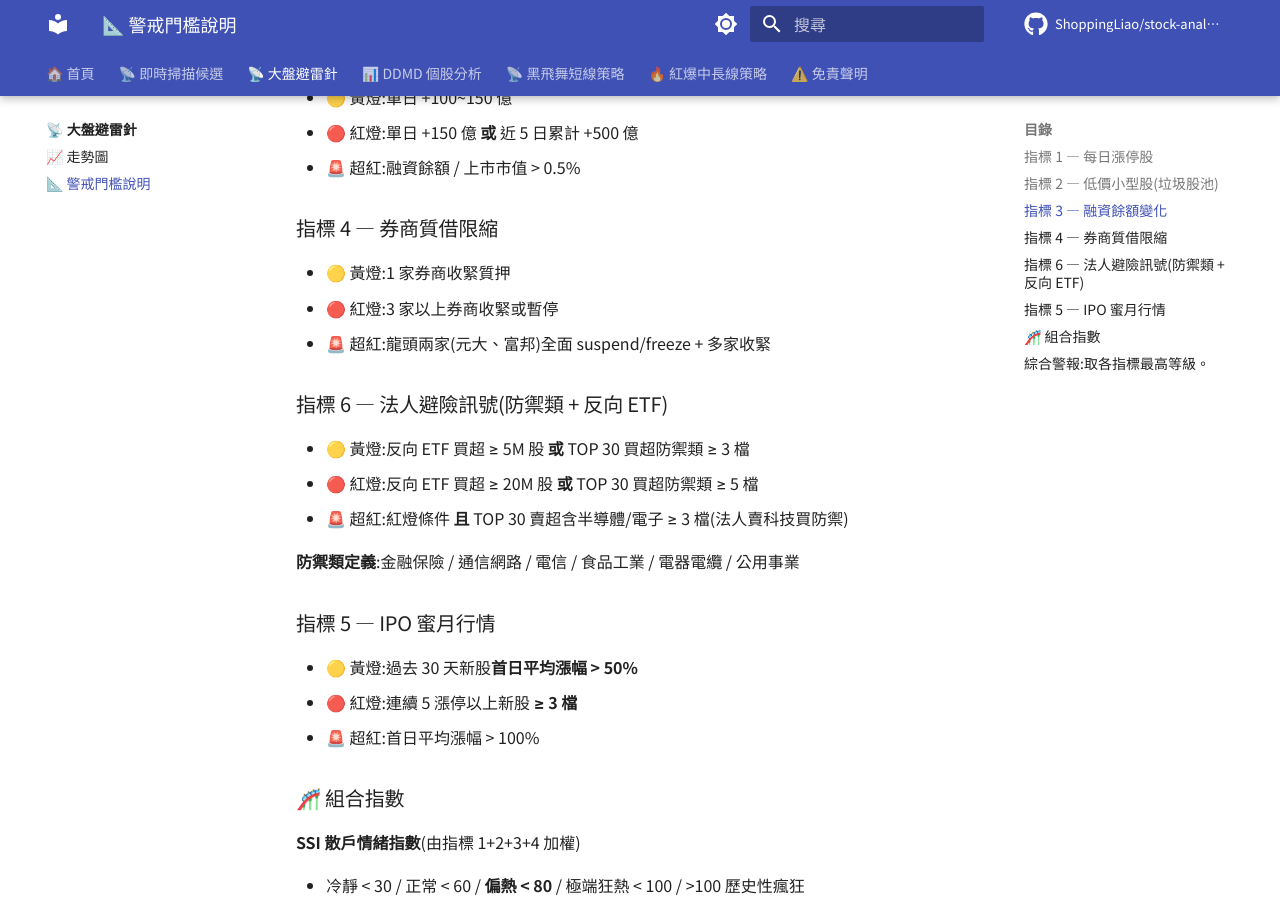
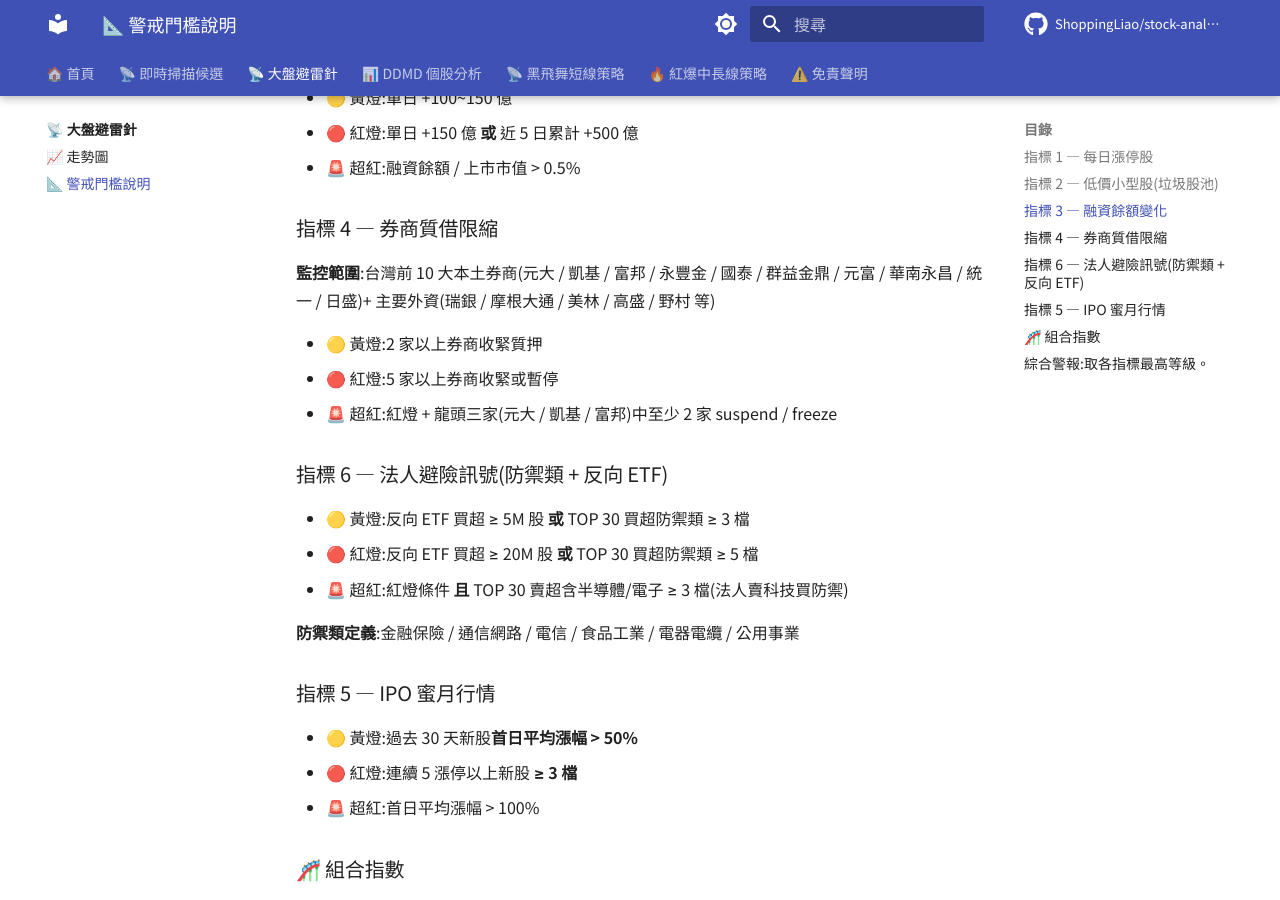
Before and after one commit to ShoppingLiao/stock-analysis-public, an MkDocs documentation site: the page built from docs/bubble_monitor/thresholds.md, in a window 1280 px wide and 900 px high, scrolled down 858 px. Built offline with MkDocs 1.6.1 and Material for MkDocs 9.7.7, drawn with Linux system fonts in a browser that asks for light colours; comment, search, counter and statistics services are not loaded.

Commit message:
docs(bubble-monitor): update (2026-05-19)

```diff
--- a/docs/bubble_monitor/thresholds.md
+++ b/docs/bubble_monitor/thresholds.md
@@ -33,9 +33,11 @@
 
 ### 指標 4 — 券商質借限縮
 
-- 🟡 黃燈:1 家券商收緊質押
-- 🔴 紅燈:3 家以上券商收緊或暫停
-- 🚨 超紅:龍頭兩家(元大、富邦)全面 suspend/freeze + 多家收緊
+**監控範圍**:台灣前 10 大本土券商(元大 / 凱基 / 富邦 / 永豐金 / 國泰 / 群益金鼎 / 元富 / 華南永昌 / 統一 / 日盛)+ 主要外資(瑞銀 / 摩根大通 / 美林 / 高盛 / 野村 等)
+
+- 🟡 黃燈:2 家以上券商收緊質押
+- 🔴 紅燈:5 家以上券商收緊或暫停
+- 🚨 超紅:紅燈 + 龍頭三家(元大 / 凱基 / 富邦)中至少 2 家 suspend / freeze
 
 ### 指標 6 — 法人避險訊號(防禦類 + 反向 ETF)
 
```
Also changed, not shown: docs/bubble_monitor/charts.md (+4 -4 lines), docs/bubble_monitor/index.md (+1 -1 lines).
